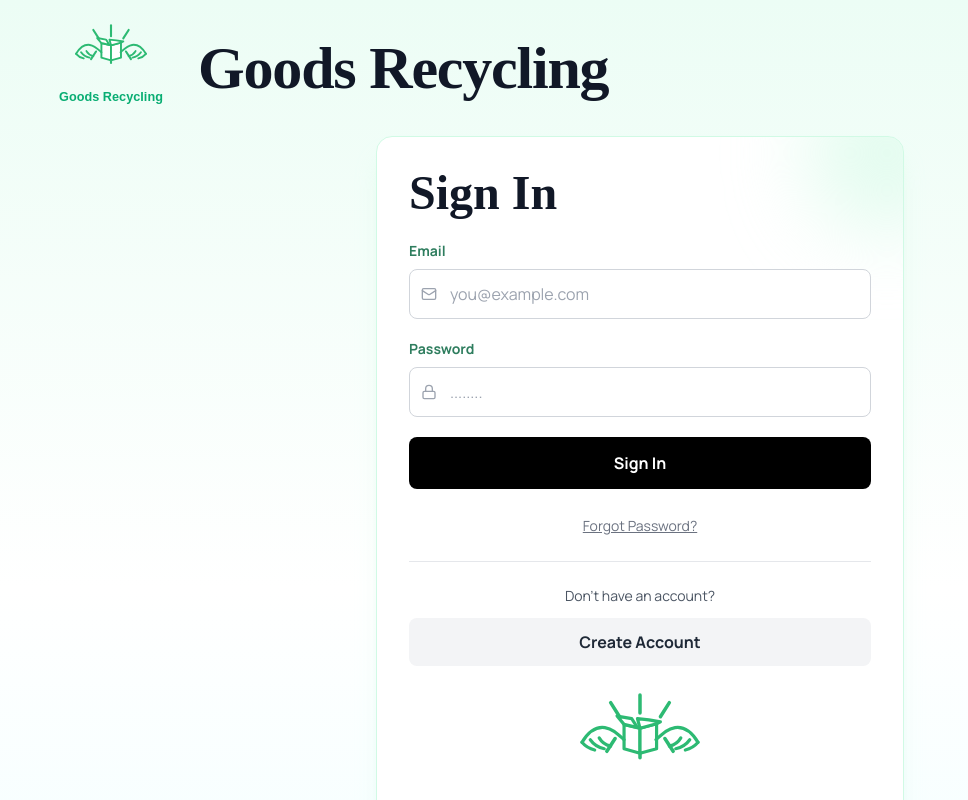
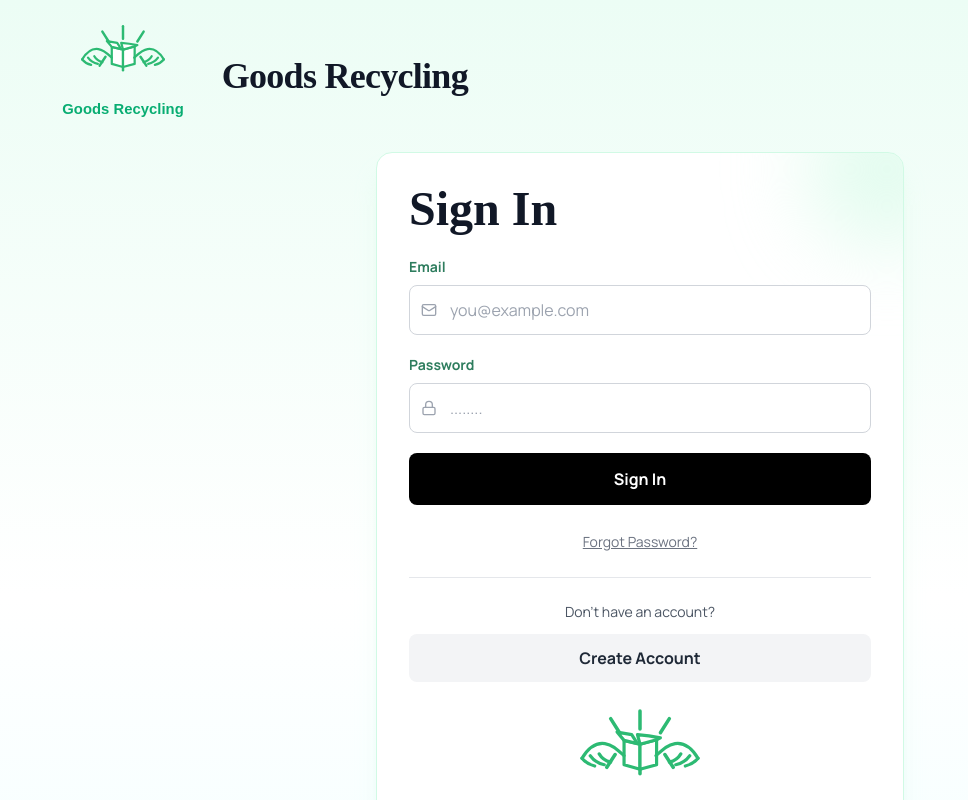
Before and after one commit to mephrem11/webportal493, a React (Vite) app: page / in a window 1280 px wide. Shown: the top 800 px of the page, without its empty margins (0-968 px from the left). Built offline with nearby package versions, Linux system fonts and the light colour scheme; no server answers.

Commit message:
Make top-left logo bigger and branding text smaller

```diff
--- a/src/pages/Login.tsx
+++ b/src/pages/Login.tsx
@@ -71,9 +71,9 @@ export function Login() {
       {/* Top-left branding */}
       <div className="w-full px-6 py-5 sm:px-10">
         <div className="flex items-center gap-4">
-          <img src={goodsRecyclingLogo} alt="Goods Recycling" className="h-20 w-auto sm:h-24" />
+          <img src={goodsRecyclingLogo} alt="Goods Recycling" className="h-24 w-auto sm:h-28" />
           <div className="flex flex-col">
-            <span className="text-5xl font-extrabold tracking-tight text-gray-900 sm:text-6xl" style={{ fontFamily: "Playfair Display, serif", letterSpacing: "-0.02em" }}>Goods Recycling</span>
+            <span className="text-3xl font-extrabold tracking-tight text-gray-900 sm:text-4xl" style={{ fontFamily: "Playfair Display, serif", letterSpacing: "-0.02em" }}>Goods Recycling</span>
           </div>
         </div>
       </div>
```
